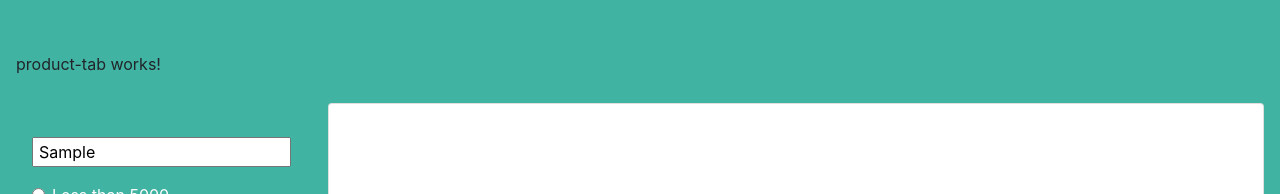
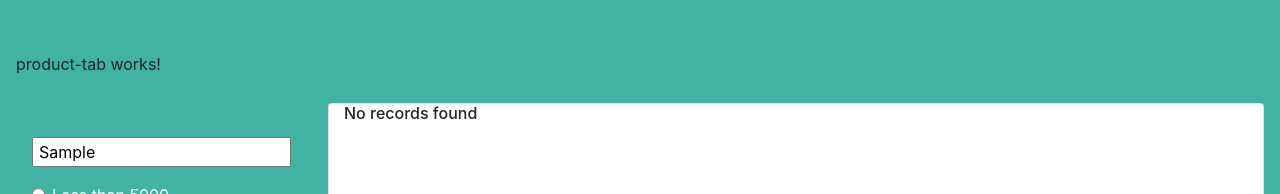
Before and after one commit to Harshita-11/product-search, an Angular app: page / in a window 1280 px wide. Both pictures are taken after typing "Sample" into the empty fields and a click on the button "Search". Shown: the top 194 px of the page. Built offline with nearby package versions, Linux system fonts and the light colour scheme.

Commit message:
error component

```diff
--- a/src/app/app.module.ts
+++ b/src/app/app.module.ts
@@ -11,6 +11,7 @@ import { ProductCardComponent } from './components/product-card/product-card.com
 import { HttpClientModule } from '@angular/common/http';
 import { BrowserAnimationsModule } from '@angular/platform-browser/animations';
 import { FormsModule } from '@angular/forms';
+import { ErrorComponent } from './components/error/error.component';
 
 
 @NgModule({
@@ -20,7 +21,8 @@ import { FormsModule } from '@angular/forms';
     ProductSearchComponent,
     ProductTabComponent,
     ProductListViewComponent,
-    ProductCardComponent
+    ProductCardComponent,
+    ErrorComponent
   ],
   imports: [
     BrowserModule,
--- /dev/null
+++ b/src/app/components/error/error.component.html
@@ -0,0 +1,3 @@
+<div>
+  <h6>No records found</h6>
+</div>
--- /dev/null
+++ b/src/app/components/error/error.component.ts
@@ -0,0 +1,15 @@
+import { Component, OnInit } from '@angular/core';
+
+@Component({
+  selector: 'app-error',
+  templateUrl: './error.component.html',
+  styleUrls: ['./error.component.scss']
+})
+export class ErrorComponent implements OnInit {
+
+  constructor() { }
+
+  ngOnInit() {
+  }
+
+}
--- a/src/app/components/product-list-view/product-list-view.component.html
+++ b/src/app/components/product-list-view/product-list-view.component.html
@@ -1,6 +1,9 @@
 <div class="row product-list-container">
     <div class="product-filter col-lg-3 col-md-6 col-sm-6 col-xs-12">
-        <app-search-filter [productList]="productList" (filterList)="onListFiltered($event)" class="product-filtersearch"
+        <app-search-filter
+        [productList]="productList"
+        (filterList)="onListFiltered($event)"
+        class="product-filtersearch"
         [categoryList]="categoryList"></app-search-filter>
     </div>
     <div class="product-list col-lg-9 col-md-6 col-xs-12 col-sm-6 card">
@@ -9,5 +12,10 @@
       [product]="prod"
       [itemIndex]="i"
       class="col-lg-4 col-md-6 col-xs-12 col-sm-6 product-list card-body"></app-product-card>
+       <div class="error" *ngIf="!filteredList?.length">
+        <app-error>
+
+        </app-error>
+       </div>
     </div>
 </div>
```
Also changed, not shown: src/app/components/error/error.component.scss (added), 1 other file (tests, documents, lock files or other folders).
